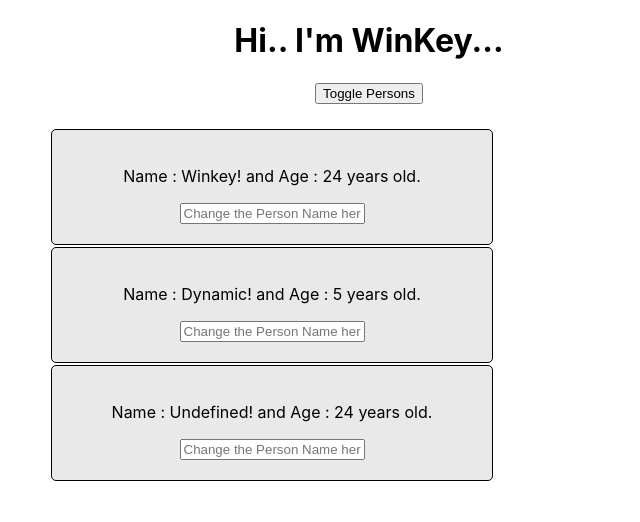
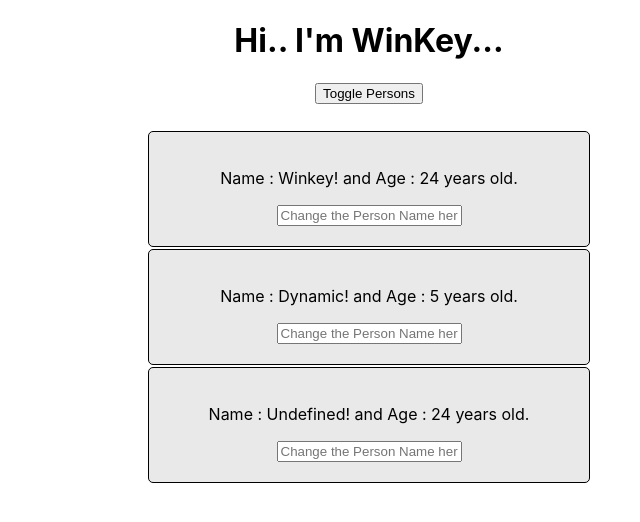
Before and after one commit to Win-key/React-Demo, a React (Create React App) app: page / in a window 1280 px wide. Both pictures are taken after a click on the button "Toggle Persons". Shown: the top 522 px of the page, without its empty margins (271-911 px from the left). Built offline with nearby package versions, Linux system fonts and the light colour scheme.

Commit message:
CSS to app

```diff
--- a/package.json
+++ b/package.json
@@ -6,9 +6,11 @@
     "@testing-library/jest-dom": "^4.2.4",
     "@testing-library/react": "^9.4.1",
     "@testing-library/user-event": "^7.2.1",
+    "radium": "^0.26.0",
     "react": "^16.12.0",
     "react-dom": "^16.12.0",
-    "react-scripts": "3.4.0"
+    "react-scripts": "3.4.0",
+    "styled-components": "^5.1.0"
   },
   "scripts": {
     "start": "react-scripts start",
--- a/src/App.js
+++ b/src/App.js
@@ -46,13 +46,13 @@ class App extends Component {
   render(){
 
     let style = {
-      marginLeft : '25%',
+      textAlign : 'center',
       marginTop : '25px'
     }
-
+    let childStyle = {display:'inline-block'};
     let person = null;
     if(this.state.showPerson){
-      person = <div style = {style}>
+      person = <div style = {style}><div style={childStyle}>
         {
           this.state.person.map(person => {
             return <Person
@@ -64,7 +64,7 @@ class App extends Component {
                 ></Person>
           })
         }
-        </div>;
+        </div></div>;
     }
 
     return (
```
Also changed, not shown: 1 other file (tests, documents, lock files or other folders).
